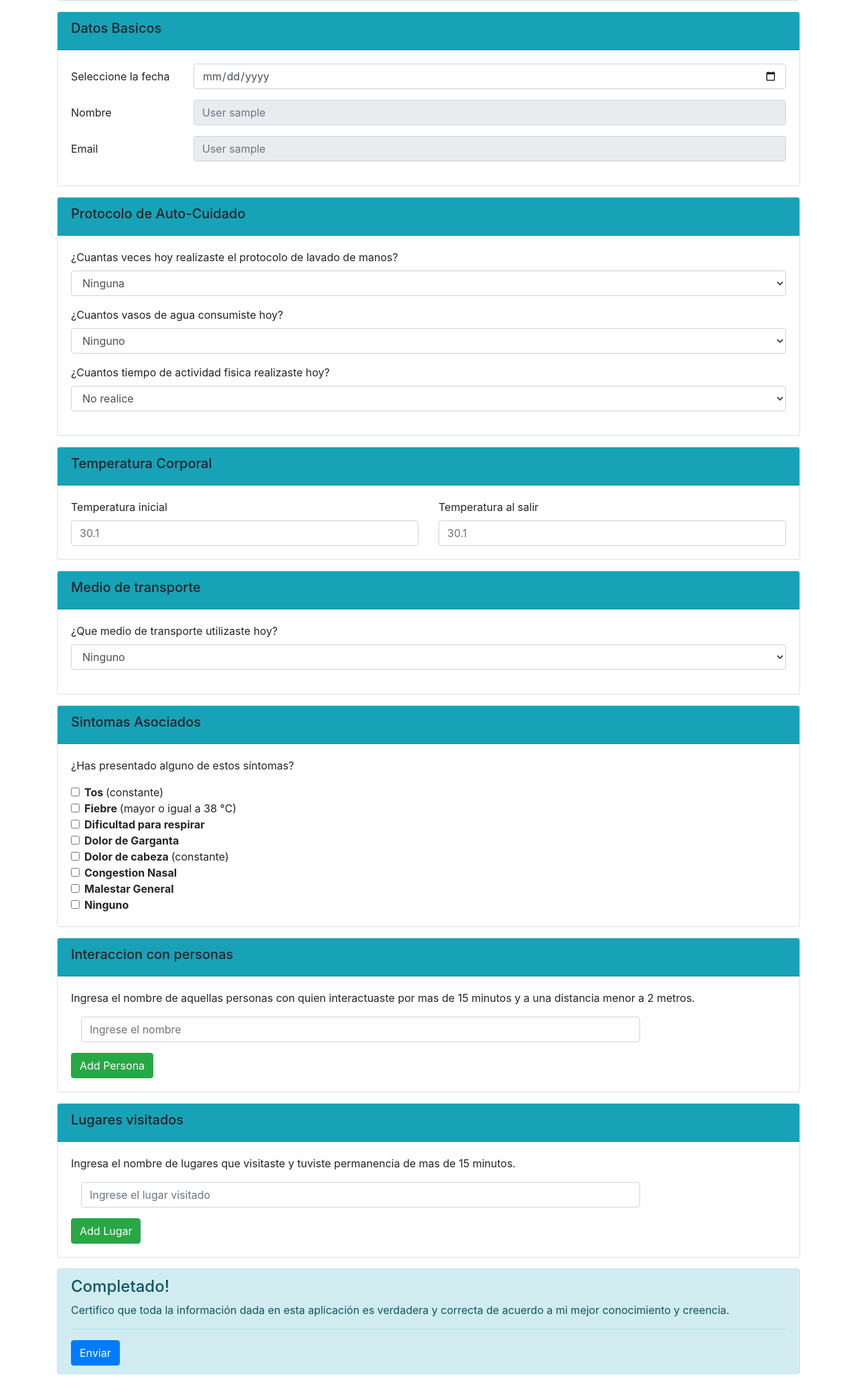
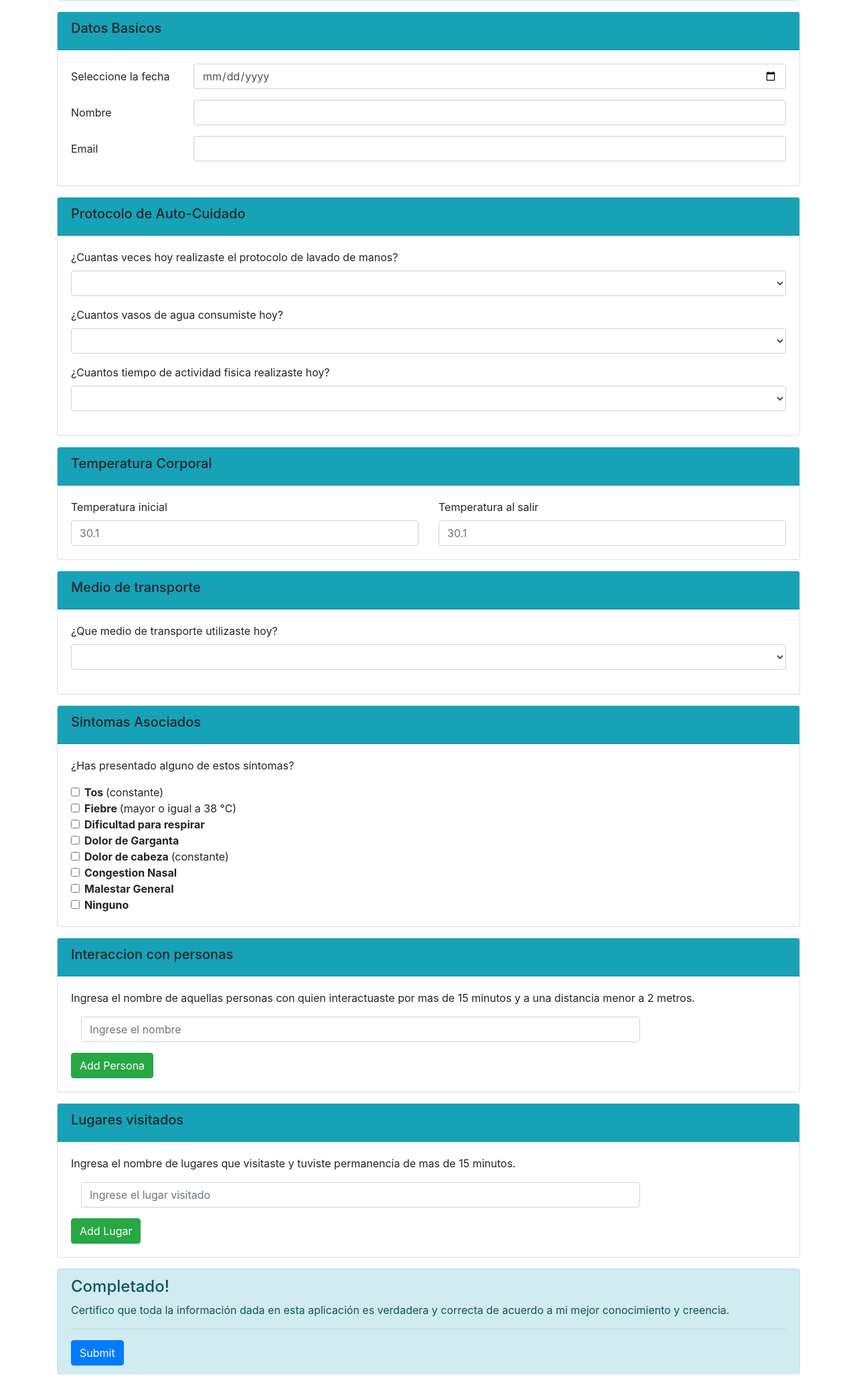
Before and after one commit to paurbano/dailycontact, a Flask app: page /dailylog/addlog in a window 1280 px wide. Shown: the part 295-2363 px from the top of the page at 67% size. Run offline with Flask 2, Linux system fonts and the light colour scheme; the visitor is signed in with stand-in values (Sample User, id 1); data comes from the database, SQL or seed files in the repository; data that the repository does not hold is empty; some libraries are stand-ins or nearby versions.

Commit message:
fix content on views.py, and newlog.html

```diff
--- a/app/dailylog/views.py
+++ b/app/dailylog/views.py
@@ -26,7 +26,7 @@ def userlogshistory(id=None):
                                username=current_user.username)
 
 
-@dailylog.route('/addlog', strict_slashes=True)
+@dailylog.route('/addlog', strict_slashes=True, methods=['GET', 'POST'])
 @login_required
 def newlog():
     ''' Add user log '''
--- a/app/templates/newlog.html
+++ b/app/templates/newlog.html
@@ -21,6 +21,7 @@
                 <strong>Cali:</strong> 486 55 55 Opción 7 | <strong>Celular:</strong> 192 | <strong>Resto del país:</strong> 018000955590
             </p>
           </div>
+        <form method="POST" action="/">
           <!-- Basic information -->
           <div class="card">
             <div class="card-header bg-info">
@@ -30,19 +31,19 @@
                 <div class="form-group row">
                     <label for="date" class="col-sm-2 col-form-label">Seleccione la fecha</label>
                     <div class="col-sm-10">
-                        <input type="date" class="form-control" id="date">
+                        <input type="date" class="form-control" id="date" name="date" required>
                     </div>
                 </div>
                 <div class="form-group row">
                     <label for="nombre" class="col-sm-2 col-form-label">Nombre</label>
                     <div class="col-sm-10">
-                        <input type="text" class="form-control" id="nombre" placeholder="{{current_user}}" disabled>
+                        <input type="text" class="form-control" id="nombre" name="nombre" required>
                     </div>
                 </div>
                 <div class="form-group row">
                     <label for="email" class="col-sm-2 col-form-label">Email</label>
                     <div class="col-sm-10">
-                        <input type="email" class="form-control" id="email" placeholder="{{current_user}}" disabled>
+                        <input type="email" class="form-control" id="email" name="email" required>
                     </div>
                 </div>
             </div>
@@ -56,7 +57,8 @@
             <div class="card-body">
                 <div class="form-group">
                     <label for="lmanos">¿Cuantas veces hoy realizaste el protocolo de lavado de manos?</label>
-                    <select class="form-control" name="lmanos" id="lmanos">
+                    <select class="form-control" name="lmanos" id="lmanos" required>
+                        <option value=""></option>
                         <option value="Ninguna">Ninguna</option>
                         <option value="1">1 vez</option>
                         <option value="2">2 veces</option>
@@ -68,7 +70,8 @@
                 </div>
                 <div class="form-group">
                     <label for="aguac">¿Cuantos vasos de agua consumiste hoy?</label>
-                    <select class="form-control" name="aguac" id="aguac">
+                    <select class="form-control" name="aguac" id="aguac" required>
+                        <option value=""></option>
                         <option value="Ninguno">Ninguno</option>
                         <option value="1">1 vaso</option>
                         <option value="2">2 vasos</option>
@@ -80,7 +83,8 @@
                 </div>
                 <div class="form-group">
                     <label for="fisica">¿Cuantos tiempo de actividad fisica realizaste hoy?</label>
-                    <select class="form-control" name="fisica" id="fisica">
+                    <select class="form-control" name="fisica" id="fisica" required>
+                        <option value=""></option>
                         <option value="No">No realice</option>
                         <option value="1-30">1 - 30 Minutos</option>
                         <option value="31-60">31 - 60 Minutos</option>
@@ -99,11 +103,11 @@
             <div class="card-body row">
                 <div class="col">
                     <label for="tempin">Temperatura inicial</label>
-                    <input type="number" id="tempin" class="form-control" step="0.01" min="0" max="50" placeholder="30.1" required>
+                    <input type="number" id="tempin" name="tempin" class="form-control" step="0.01" min="0" max="50" placeholder="30.1" required>
                   </div>
                   <div class="col">
                     <label for="tempout">Temperatura al salir</label>
-                    <input type="number" id="tempout" class="form-control" step="0.01" min="0" max="50" placeholder="30.1" required>
+                    <input type="number" id="tempout" name="tempout" class="form-control" step="0.01" min="0" max="50" placeholder="30.1" required>
                   </div>
             </div>
           </div>
@@ -116,7 +120,8 @@
             <div class="card-body">
                 <div class="form-group">
                     <label for="transport">¿Que medio de transporte utilizaste hoy?</label>
-                    <select class="form-control" name="transport" id="transport">
+                    <select class="form-control" name="transport" id="transport" required>
+                        <option value=""></option>
                         <option value="Ninguno">Ninguno</option>
                         <option value="publico">Publico</option>
                         <option value="particular">Particular</option>
@@ -135,50 +140,50 @@
             <div class="card-body">
                 <p>¿Has presentado alguno de estos síntomas?</p>
                 <div class="form-check">
-                    <input class="form-check-input" type="checkbox" value="tos" id="tos">
+                    <input class="form-check-input sintomas" type="checkbox" name="sintomas" value="tos">
                     <label class="form-check-label" for="tos">
                       <strong>Tos </strong>(constante)
                     </label>
                 </div>
                 <div class="form-check">
-                    <input class="form-check-input" type="checkbox" value="fiebre" id="fiebre">
+                    <input class="form-check-input sintomas" type="checkbox" name="sintomas" value="fiebre">
                     <label class="form-check-label" for="fiebre">
                       <strong>Fiebre </strong>(mayor o igual a 38 °C)
                     </label>
                 </div>
                 <div class="form-check">
-                    <input class="form-check-input" type="checkbox" value="respirar" id="respirar">
+                    <input class="form-check-input sintomas" type="checkbox" name="sintomas" value="respirar">
                     <label class="form-check-label" for="respirar">
                       <strong>Dificultad para respirar</strong>
                     </label>
                 </div>
                 <div class="form-check">
-                    <input class="form-check-input" type="checkbox" value="dolorg" id="dolorg">
+                    <input class="form-check-input sintomas" type="checkbox" name="sintomas" value="dolorg">
                     <label class="form-check-label" for="dolorg">
                       <strong>Dolor de Garganta</strong>
                     </label>
                 </div>
                 <div class="form-check">
-                    <input class="form-check-input" type="checkbox" value="dolorc" id="dolorc">
+                    <input class="form-check-input sintomas" type="checkbox" name="sintomas" value="dolorc">
                     <label class="form-check-label" for="dolorc">
                       <strong>Dolor de cabeza </strong>(constante)
                     </label>
                 </div>
                 <div class="form-check">
-                    <input class="form-check-input" type="checkbox" value="cnasal" id="cnasal">
+                    <input class="form-check-input sintomas" type="checkbox" name="sintomas" value="cnasal"">
                     <label class="form-check-label" for="cnasal">
                       <strong>Congestion Nasal</strong>
                     </label>
                 </div>
                 <div class="form-check">
-                    <input class="form-check-input" type="checkbox" value="malestar" id="malestar">
+                    <input class="form-check-input sintomas" type="checkbox" name="sintomas" value="malestar">
                     <label class="form-check-label" for="malestar">
                       <strong>Malestar General</strong>
                     </label>
                 </div>
                 <div class="form-check">
-                  <input class="form-check-input" type="checkbox" value="ninguno" id="ninguno">
-                  <label class="form-check-label" for="ninguno">
+                  <input class="form-check-input" type="checkbox" id="nosintomas" name="nosintomas" value="ninguno">
+                  <label class="form-check-label" for="nosintomas">
                     <strong>Ninguno</strong>
                   </label>
               </div>
@@ -222,11 +227,23 @@
             <h4 class="alert-heading">Completado!</h4>
             <p>Certifico que toda la información dada en esta aplicación es verdadera y correcta de acuerdo a mi mejor conocimiento y creencia.</p>
             <hr>
-            <button type="button" class="btn btn-primary" id="enviar">Enviar</button>
+            <input type="submit" class="btn btn-primary" name="Enviar">
           </div>
           <!-- End envio formulario -->
+        </form>
     </div>
   <script src="https://code.jquery.com/jquery-3.5.1.slim.min.js" integrity="sha384-DfXdz2htPH0lsSSs5nCTpuj/zy4C+OGpamoFVy38MVBnE+IbbVYUew+OrCXaRkfj" crossorigin="anonymous"></script>
   <script src="{{ url_for("static", filename="dist/js/app.js") }}"></script>
+  <script>
+    $(document).ready(function () {
+      $('#nosintomas').on('click', function () {
+        if ($(this).prop("checked") == true) {
+          $("input.sintomas").attr("disabled", true);
+        } else {
+            $("input.sintomas").removeAttr("disabled");
+        }
+      });
+    });
+  </script>
 </body>
 </html>
```
